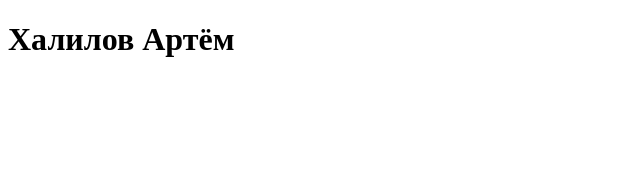
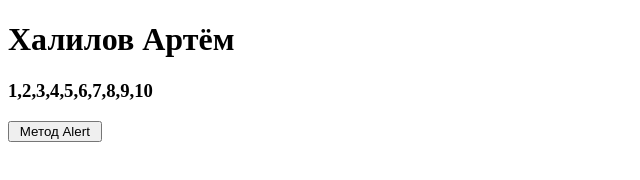
Before and after one commit to khartem/khartem.github.io, a plain HTML site: page index.html in a window 1280 px wide. Shown: the whole page, without its empty margins (0-640 px from the left). Drawn offline with Linux system fonts and the light colour scheme.

Commit message:
Update index.html

```diff
--- a/index.html
+++ b/index.html
@@ -3,7 +3,7 @@
 
 <head>
     <title>
-        Web
+        09.09
     </title>
 
     <meta name="viewport"
@@ -14,6 +14,10 @@
  <h1>
    Халилов Артём
   </h1>
+  <h3>
+    1,2,3,4,5,6,7,8,9,10
+  </h3>
+  <input type=submit value=" Метод Alert " language="Javascript" onclick="alert('Когда была создана эта веб-страница? Проверьте заголовок страницы для ответа')">
 </body>
 
 </html>
```
